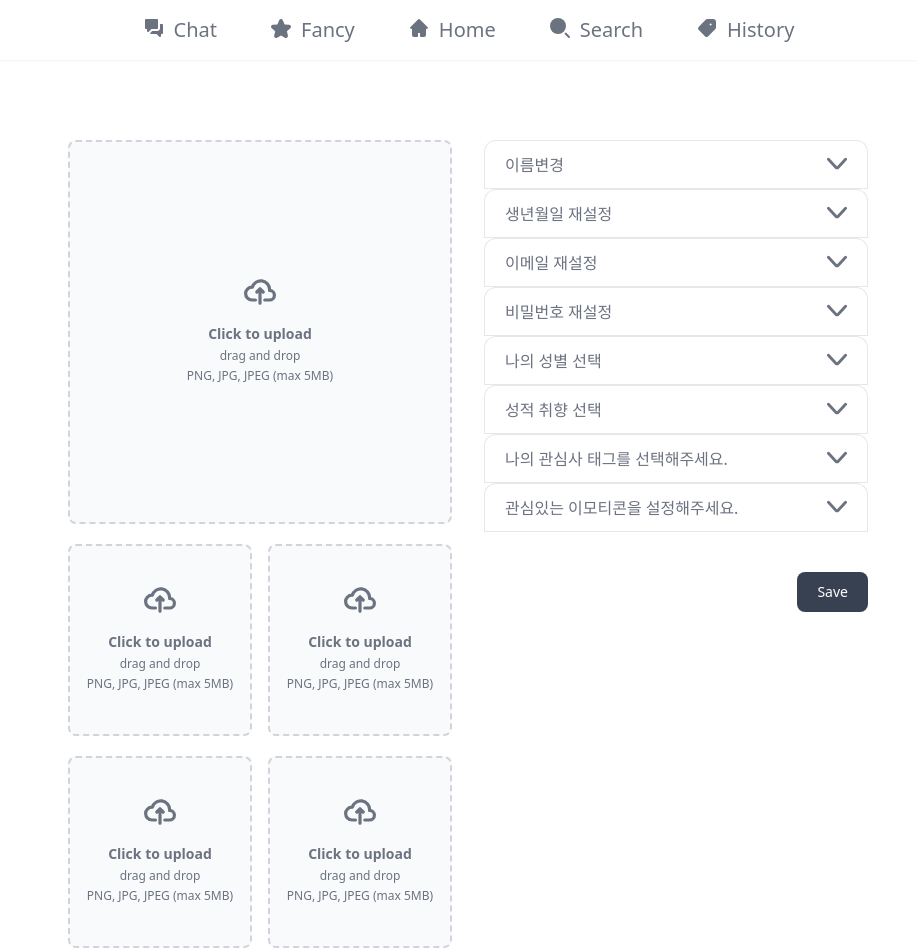
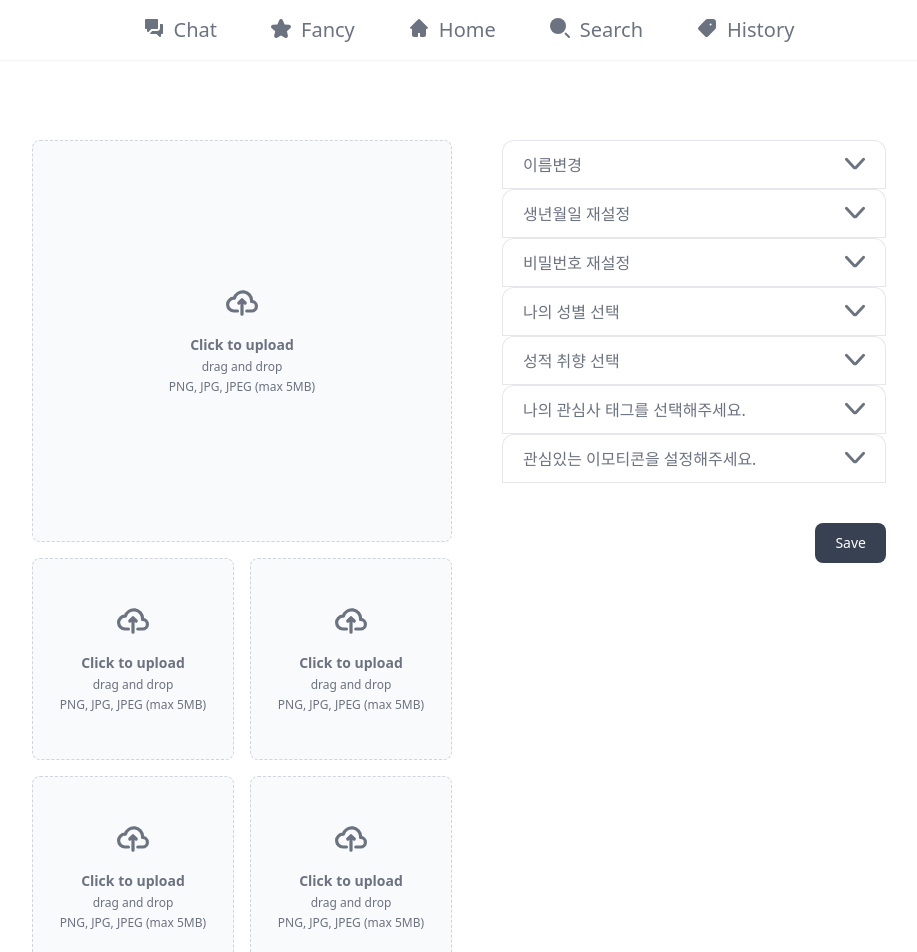
Before and after one commit to 42Seoul-Tea42/frontend, a Next.js app: page /home/setting in a window 1280 px wide. Shown: the top 952 px of the page, without its empty margins (172-1089 px from the left). Built offline with nearby package versions, Linux system fonts and the light colour scheme.

Commit message:
style image upload form 사이즈 px단위로 조정하는 방식으로 변경

```diff
--- a/app/auth/signup/components/AccountInfoForm.tsx
+++ b/app/auth/signup/components/AccountInfoForm.tsx
@@ -10,7 +10,7 @@ interface AccountInfoFormProps {
 
 const AccountInfoForm: React.FC<AccountInfoFormProps> = ({ onNextStep }) => {
   return (
-    <form className="max-w-sm min-w-96 min-h-96 p-6 bg-white border border-gray-200 rounded-lg shadow dark:bg-gray-800 dark:border-gray-700">
+    <form className="max-w-md min-w-96 min-h-96 p-6 bg-white border border-gray-200 rounded-lg shadow dark:bg-gray-800 dark:border-gray-700">
       <h5 className="text-lg font-semibold mb-5 underline decoration-wavy decoration-pink-500/50">
         회원가입을 위한 계정정보를 입력해주세요.
       </h5>
--- a/app/auth/signup/components/EmailVerificationForm.tsx
+++ /dev/null
@@ -1,31 +0,0 @@
-const EmailVerificationForm: React.FC = () => {
-  return (
-    <div>
-      <div className="relative z-0 w-full mb-5 group">
-        <input
-          type="email"
-          name="floating_email"
-          id="floating_email"
-          className="block py-2.5 px-0 w-full text-sm text-gray-900 bg-transparent border-0 border-b-2 border-gray-300 appearance-none dark:text-white dark:border-gray-600 dark:focus:border-blue-500 focus:outline-none focus:ring-0 focus:border-blue-600 peer"
-          placeholder=" "
-          required
-        />
-        <label
-          htmlFor="floating_email"
-          className="peer-focus:font-medium absolute text-sm text-gray-500 dark:text-gray-400 duration-300 transform -translate-y-6 scale-75 top-3 -z-10 origin-[0] peer-focus:start-0 rtl:peer-focus:translate-x-1/4 rtl:peer-focus:left-auto peer-focus:text-blue-600 peer-focus:dark:text-blue-500 peer-placeholder-shown:scale-100 peer-placeholder-shown:translate-y-0 peer-focus:scale-75 peer-focus:-translate-y-6"
-        >
-          Email address
-        </label>
-      </div>
-      <button
-        type="button"
-        className="text-white bg-gray-700 hover:bg-gray-800 focus:ring-4 focus:outline-none focus:ring-blue-300 font-medium rounded-lg text-sm sm:w-auto px-5 py-2.5 text-center dark:bg-blue-600 dark:hover:bg-blue-700 dark:focus:ring-blue-800"
-        onClick={() => {}}
-      >
-        인증하기
-      </button>
-    </div>
-  );
-};
-
-export default EmailVerificationForm;
--- a/app/auth/signup/components/ImageUploadForm.tsx
+++ b/app/auth/signup/components/ImageUploadForm.tsx
@@ -2,14 +2,14 @@
 
 import Image from 'next/image';
 import { ChangeEvent, useState } from 'react';
+import CloudUploadSVG from '../../../svg/CloudUploadSVG';
 
 interface ImageUploadFormProps {
   width: number;
   height: number;
-  id: string;
 }
 
-const ImageUploadForm: React.FC<ImageUploadFormProps> = ({ width, height, id }) => {
+const ImageUploadForm: React.FC<ImageUploadFormProps> = ({ width, height }) => {
   const [previewImage, setPreviewImage] = useState<string>('');
 
   const handleImageChange = (event: ChangeEvent<HTMLInputElement>) => {
@@ -27,40 +27,26 @@ const ImageUploadForm: React.FC<ImageUploadFormProps> = ({ width, height, id })
   };
 
   return (
-    <div className={`w-${width} h-${height} items-center justify-center mb-5`}>
-      <label
-        htmlFor={id}
-        className="flex flex-col items-center justify-center w-full h-full border-2 border-gray-300 border-dashed rounded-lg cursor-pointer bg-gray-50 dark:hover:bg-gray-800 dark:bg-gray-700 hover:bg-gray-100 dark:border-gray-600 dark:hover:border-gray-500 dark:hover:bg-gray-600"
-      >
+    <>
+      <label className="flex flex-col items-center justify-center border border-gray-300 border-dashed rounded-lg cursor-pointer bg-gray-50 dark:bg-gray-700 hover:bg-gray-100 dark:border-gray-600 dark:hover:border-gray-500 dark:hover:bg-gray-600">
         {previewImage ? (
-          <div className={`flex w-${width} h-${height} relative p-1`}>
-            {' '}
+          <div
+            style={{ width: `${width}px`, height: `${height}px` }}
+            className="relative rounded-lg overflow-hidden"
+          >
             <Image
               src={previewImage}
               alt="Preview"
-              layout="responsive"
-              width={width}
-              height={height}
-              className="rounded-lg"
+              layout="fill"
+              className="rounded-lg object-cover"
             />
           </div>
         ) : (
-          <div className="flex flex-col items-center justify-center pt-5 pb-6">
-            <svg
-              className="w-8 h-8 mb-4 text-gray-500 dark:text-gray-400"
-              aria-hidden="true"
-              xmlns="http://www.w3.org/2000/svg"
-              fill="none"
-              viewBox="0 0 20 16"
-            >
-              <path
-                stroke="currentColor"
-                strokeLinecap="round"
-                strokeLinejoin="round"
-                strokeWidth="2"
-                d="M13 13h3a3 3 0 0 0 0-6h-.025A5.56 5.56 0 0 0 16 6.5 5.5 5.5 0 0 0 5.207 5.021C5.137 5.017 5.071 5 5 5a4 4 0 0 0 0 8h2.167M10 15V6m0 0L8 8m2-2 2 2"
-              />
-            </svg>
+          <div
+            style={{ width: `${width}px`, height: `${height}px` }}
+            className="flex flex-col items-center justify-center py-6"
+          >
+            <CloudUploadSVG />
             <p className="mb-1 text-sm text-gray-500 dark:text-gray-400">
               <span className="font-semibold">Click to upload</span>
             </p>
@@ -69,14 +55,13 @@ const ImageUploadForm: React.FC<ImageUploadFormProps> = ({ width, height, id })
           </div>
         )}
         <input
-          id={id}
           type="file"
           className="hidden"
           accept=".jpg, .jpeg, .png"
           onChange={handleImageChange}
         />
       </label>
-    </div>
+    </>
   );
 };
 
--- a/app/auth/signup/components/PersonalInfoForm.tsx
+++ b/app/auth/signup/components/PersonalInfoForm.tsx
@@ -10,7 +10,7 @@ interface PersonalInfoFormProps {
 
 const PersonalInfoForm: React.FC<PersonalInfoFormProps> = ({ onNextStep }) => {
   return (
-    <form className="max-w-sm min-w-96 min-h-96 p-6 bg-white border border-gray-200 rounded-lg shadow dark:bg-gray-800 dark:border-gray-700">
+    <form className="max-w-md min-w-96 min-h-96 p-6 bg-white border border-gray-200 rounded-lg shadow dark:bg-gray-800 dark:border-gray-700">
       <h5 className="text-lg font-semibold mb-5 underline decoration-wavy decoration-blue-500/50">
         원활한 매칭을 위한 정보입니다.
       </h5>
--- a/app/auth/signup/components/ProfileUploadForm.tsx
+++ b/app/auth/signup/components/ProfileUploadForm.tsx
@@ -8,12 +8,12 @@ interface ProfileUploadFormProps {
 
 const ProfileUploadForm: React.FC<ProfileUploadFormProps> = ({ onNextStep }) => {
   return (
-    <form className="max-w-sm min-w-96 min-h-96 p-6 bg-white border border-gray-200 rounded-lg shadow dark:bg-gray-800 dark:border-gray-700">
+    <form className="max-w-md min-w-96 min-h-96 p-6 bg-white border border-gray-200 rounded-lg shadow dark:bg-gray-800 dark:border-gray-700">
       <h5 className="text-lg font-semibold mb-5 underline decoration-wavy decoration-purple-500/50">
-        다른 사람에게 보이는 프로필 정보입니다.
+        프로필 정보입니다.
       </h5>
       <div className="flex justify-center mb-5">
-        <ImageUploadForm width={96} height={80} id="signup_Profile" />
+        <ImageUploadForm width={400} height={400} />
       </div>
       <h5 className="text-lg font-semibold mb-5 underline decoration-wavy decoration-yellow-500/50">
         관심있는 분야를 선택해주세요.
--- a/app/auth/signup/components/SignupStepper.tsx
+++ b/app/auth/signup/components/SignupStepper.tsx
@@ -1,10 +1,5 @@
 import { Fragment, useEffect } from 'react';
 import StepperSVG from '../../../svg/StepperSVG';
-
-interface StepperItem {
-  step: Steps;
-  label: string;
-}
 
 interface SignupStepperProps {
   currentStep: Steps;
@@ -30,15 +25,15 @@ const SignupStepper: React.FC<SignupStepperProps> = ({ currentStep }) => {
     }));
 
   return (
-    <ol className="flex items-center w-full text-sm font-medium text-center text-gray-500 dark:text-gray-400 sm:text-base">
+    <ol className="flex flex-col md:flex-row items-center w-full text-sm font-medium text-center text-gray-500 dark:text-gray-400 sm:text-base gap-y-5">
       {steps.map((item, index) => (
         <li
           key={index}
-          className={`flex md:w-full items-center after:content-[''] after:w-full after:h-1 after:border-b after:border-gray-200 after:border-solid after:hidden sm:after:inline-block after:mx-6 xl:after:mx-10 dark:after:border-gray-700 ${
+          className={`flex items-center md:w-full after:content-[''] after:w-full after:h-1 after:border-b after:border-gray-200 after:border-solid after:hidden sm:after:inline-block after:mx-6 xl:after:mx-10 dark:after:border-gray-700 ${
             currentStep >= item.step ? 'text-blue-600 dark:text-blue-500' : ''
           } ${currentStep === item.step ? 'font-bold' : ''}`}
         >
-          <span className="flex items-center after:content-['/'] sm:after:hidden after:mx-2 after:text-gray-200 dark:after:text-gray-500">
+          <span className="flex items-center after:content-['\'] sm:after:hidden after:mx-2 after:text-gray-200 dark:after:text-gray-500">
             {currentStep > item.step ? <StepperSVG /> : <span className="me-2">{index + 1}</span>}
             {item.label.split(' ').map((word, idx) => (
               <Fragment key={idx}>
--- a/app/auth/signup/page.tsx
+++ b/app/auth/signup/page.tsx
@@ -36,11 +36,13 @@ const Signup: React.FC = () => {
   }, [currentStep]);
 
   return (
-    <div className="items-center justify-center h-screen flex flex-col">
-      <div className="h-48">
-        <SignupStepper currentStep={currentStep} />
+    <div className="w-full h-screen flex justify-center">
+      <div className="flex flex-col items-center justify-center">
+        <div className="mb-20">
+          <SignupStepper currentStep={currentStep} />
+        </div>
+        {currentForm}
       </div>
-      {currentForm}
     </div>
   );
 };
--- a/app/home/(routes)/setting/page.tsx
+++ b/app/home/(routes)/setting/page.tsx
@@ -5,7 +5,6 @@ import DirectionSVG from '../../../svg/DirectionSVG';
 import GenderRadioList from '../../../auth/signup/components/GenderRadioList';
 import EmojiGridList from '../../../auth/login/components/EmojiGridList';
 import SexualPreferenceRadioList from '../../../auth/signup/components/SexualPreferenceRadioList';
-import EmailVerificationForm from '../../../auth/signup/components/EmailVerificationForm';
 import DateOfBirthForm from '../../../auth/signup/components/DateOfBirthForm';
 import ImageUploadForm from '../../../auth/signup/components/ImageUploadForm';
 import UserNameForm from '../../../auth/signup/components/UserNameForm';
@@ -15,7 +14,6 @@ const Setting: React.FC = () => {
   const accordionItems = [
     { title: '이름변경', content: <UserNameForm /> },
     { title: '생년월일 재설정', content: <DateOfBirthForm /> },
-    { title: '이메일 재설정', content: <EmailVerificationForm /> },
     { title: '비밀번호 재설정', content: <PasswordForm /> },
     { title: '나의 성별 선택', content: <GenderRadioList /> },
     { title: '성적 취향 선택', content: <SexualPreferenceRadioList /> },
@@ -35,16 +33,14 @@ const Setting: React.FC = () => {
 
   return (
     <div className="flex min-h-screen">
-      <div className="mx-auto md:mt-20 md:grid md:grid-cols-2 md:gap-8">
+      <div className="mx-auto mt-20 md:grid md:grid-cols-2 md:gap-8">
         <div className="gird grid-cols-subgrid">
-          <div className="flex justify-center">
-            <ImageUploadForm width={96} height={96} id="main_profile" />
-          </div>
-          <div className="grid grid-cols-2 gap-x-4">
-            <ImageUploadForm width={48} height={48} id="small_profile_1" />
-            <ImageUploadForm width={48} height={48} id="small_profile_2" />
-            <ImageUploadForm width={48} height={48} id="small_profile_3" />
-            <ImageUploadForm width={48} height={48} id="small_profile_4" />
+          <ImageUploadForm width={400} height={400} />
+          <div className="grid grid-cols-2 mt-4 gap-4">
+            <ImageUploadForm width={200} height={200} />
+            <ImageUploadForm width={200} height={200} />
+            <ImageUploadForm width={200} height={200} />
+            <ImageUploadForm width={200} height={200} />
           </div>
         </div>
         <div className="mx-auto w-96">
--- a/app/layout.tsx
+++ b/app/layout.tsx
@@ -7,7 +7,7 @@ export const metadata: Metadata = {
   applicationName: 'teafortwo'
 };
 
-function RootLayout({ children }: { children: React.ReactNode }) {
+const RootLayout = ({ children }: { children: React.ReactNode }) => {
   return (
     <>
       <html lang="en">
@@ -15,6 +15,6 @@ function RootLayout({ children }: { children: React.ReactNode }) {
       </html>
     </>
   );
-}
+};
 
 export default RootLayout;
--- /dev/null
+++ b/app/svg/CloudUploadSVG.tsx
@@ -0,0 +1,21 @@
+const CloudUploadSVG: React.FC = () => {
+  return (
+    <svg
+      className="w-8 h-8 mb-4 text-gray-500 dark:text-gray-400"
+      aria-hidden="true"
+      xmlns="http://www.w3.org/2000/svg"
+      fill="none"
+      viewBox="0 0 20 16"
+    >
+      <path
+        stroke="currentColor"
+        strokeLinecap="round"
+        strokeLinejoin="round"
+        strokeWidth="2"
+        d="M13 13h3a3 3 0 0 0 0-6h-.025A5.56 5.56 0 0 0 16 6.5 5.5 5.5 0 0 0 5.207 5.021C5.137 5.017 5.071 5 5 5a4 4 0 0 0 0 8h2.167M10 15V6m0 0L8 8m2-2 2 2"
+      />
+    </svg>
+  );
+};
+
+export default CloudUploadSVG;
```
